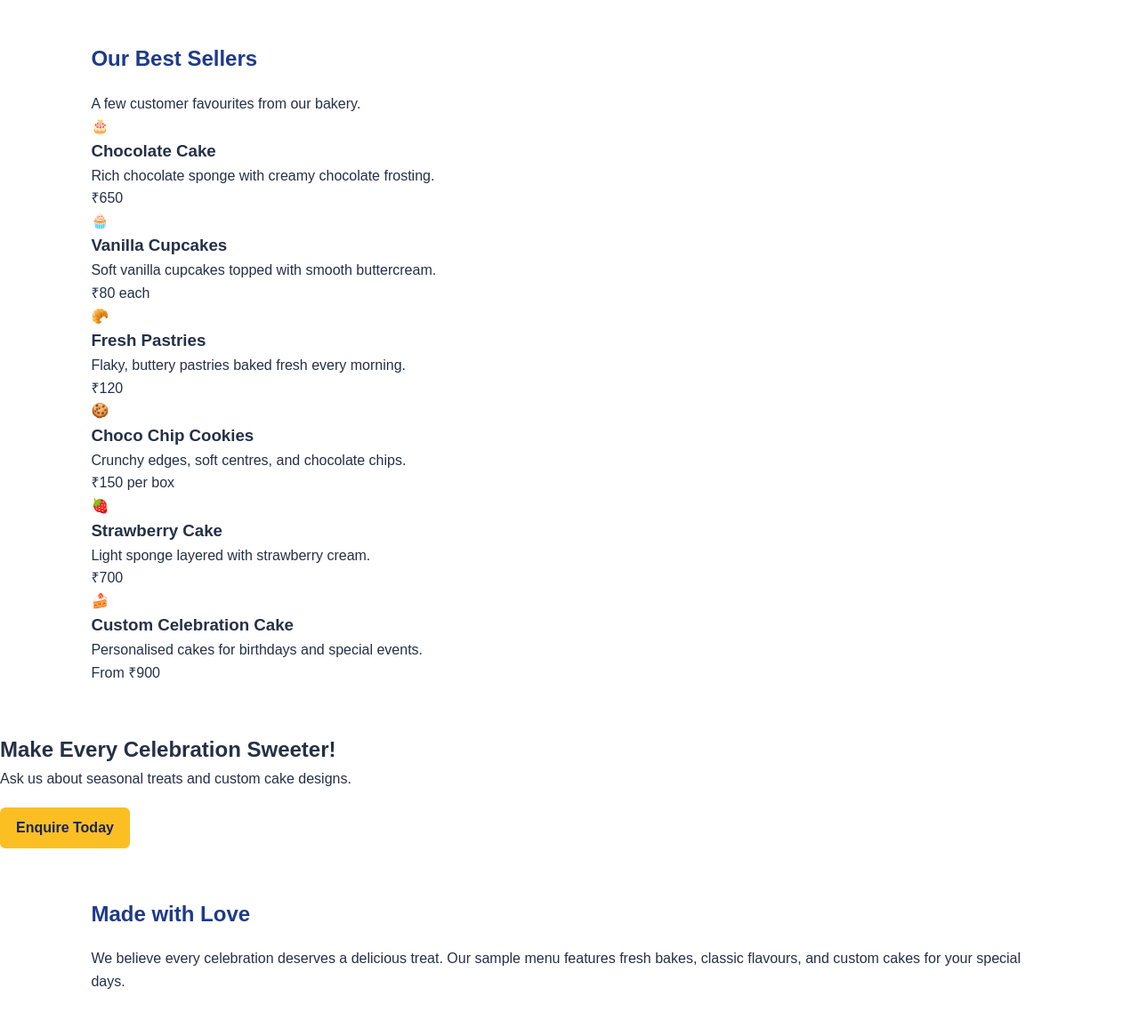
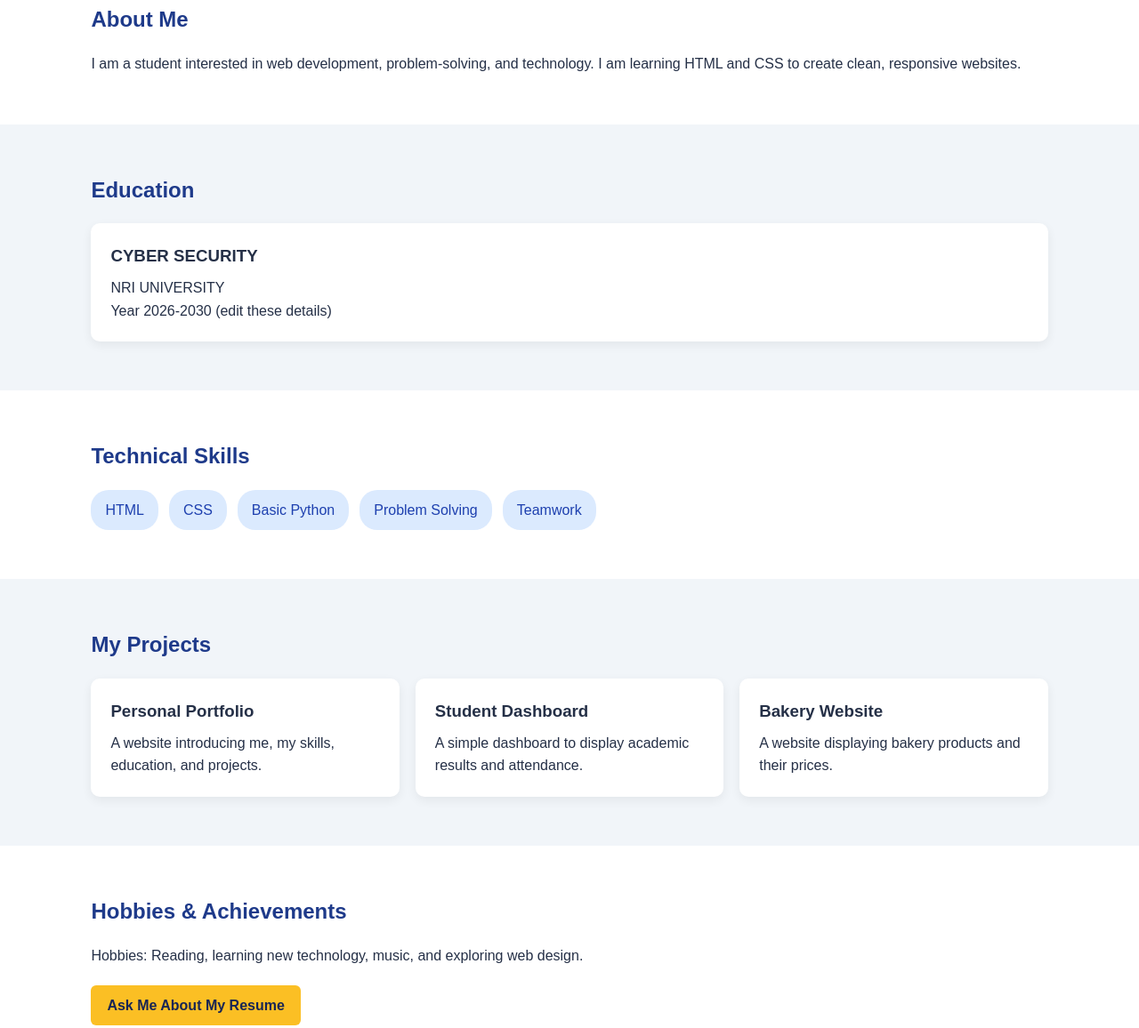
Before and after one commit to mohithcybersecurity-dotcom/Wd_Activity_Based_Learning, a plain HTML site: page 1-Personal-Portfolio/index.html in a window 1280 px wide. Shown: the part 591-1747 px from the top of the page at 89% size. Drawn offline with Linux system fonts and the light colour scheme.

Commit message:
Update index.html for personal portfolio

```diff
--- a/1-Personal-Portfolio/index.html
+++ b/1-Personal-Portfolio/index.html
@@ -3,96 +3,84 @@
 <head>
     <meta charset="UTF-8">
     <meta name="viewport" content="width=device-width, initial-scale=1.0">
-    <title>Sweet Crumbs Bakery</title>
+    <title>My Personal Portfolio</title>
     <link rel="stylesheet" href="style.css">
 </head>
 <body>
-    <header class="header">
+    <header>
         <nav class="navbar">
-            <a class="logo" href="#home">Sweet Crumbs</a>
+            <h2>MyPortfolio</h2>
             <div>
-                <a href="#home">Home</a>
-                <a href="#products">Our Treats</a>
-                <a href="#offers">Special Offers</a>
+                <a href="#about">About</a>
+                <a href="#education">Education</a>
+                <a href="#skills">Skills</a>
+                <a href="#projects">Projects</a>
                 <a href="#contact">Contact</a>
             </div>
         </nav>
+        <section class="hero">
+            <p class="eyebrow">HELLO, I'M</p>
+            <h1>P MOHITH</h1>
+            <h2>Student | Beginner Web Developer</h2>
+            <p>I enjoy learning technology and building useful websites.</p>
+            <a class="button" href="#projects">View My Projects</a>
+        </section>
     </header>
 
     <main>
-        <section id="home" class="hero">
-            <div class="hero-content">
-                <p class="tagline">FRESH FROM OUR OVEN</p>
-                <h1>A Little Sweetness<br>for Every Moment</h1>
-                <p>Fresh cakes, delicious pastries, and handmade cookies prepared with care.</p>
-                <a class="button" href="#products">Explore Our Treats</a>
+        <section id="about" class="section">
+            <h2>About Me</h2>
+            <p>I am a student interested in web development, problem-solving, and technology. I am learning HTML and CSS to create clean, responsive websites.</p>
+        </section>
+
+        <section id="education" class="section shaded">
+            <h2>Education</h2>
+            <div class="card">
+                <h3>CYBER SECURITY </h3>
+                <p>NRI UNIVERSITY</p>
+                <p>Year 2026-2030 (edit these details)</p>
             </div>
         </section>
 
-        <section id="products" class="section">
-            <h2>Our Best Sellers</h2>
-            <p class="intro">A few customer favourites from our bakery.</p>
-            <div class="product-grid">
-                <article class="product-card">
-                    <div class="product-emoji" aria-hidden="true">🎂</div>
-                    <h3>Chocolate Cake</h3>
-                    <p>Rich chocolate sponge with creamy chocolate frosting.</p>
-                    <p class="price">₹650</p>
+        <section id="skills" class="section">
+            <h2>Technical Skills</h2>
+            <div class="skill-list">
+                <span>HTML</span><span>CSS</span><span>Basic Python</span>
+                <span>Problem Solving</span><span>Teamwork</span>
+            </div>
+        </section>
+
+        <section id="projects" class="section shaded">
+            <h2>My Projects</h2>
+            <div class="cards">
+                <article class="card">
+                    <h3>Personal Portfolio</h3>
+                    <p>A website introducing me, my skills, education, and projects.</p>
                 </article>
-                <article class="product-card">
-                    <div class="product-emoji" aria-hidden="true">🧁</div>
-                    <h3>Vanilla Cupcakes</h3>
-                    <p>Soft vanilla cupcakes topped with smooth buttercream.</p>
-                    <p class="price">₹80 each</p>
+                <article class="card">
+                    <h3>Student Dashboard</h3>
+                    <p>A simple dashboard to display academic results and attendance.</p>
                 </article>
-                <article class="product-card">
-                    <div class="product-emoji" aria-hidden="true">🥐</div>
-                    <h3>Fresh Pastries</h3>
-                    <p>Flaky, buttery pastries baked fresh every morning.</p>
-                    <p class="price">₹120</p>
-                </article>
-                <article class="product-card">
-                    <div class="product-emoji" aria-hidden="true">🍪</div>
-                    <h3>Choco Chip Cookies</h3>
-                    <p>Crunchy edges, soft centres, and chocolate chips.</p>
-                    <p class="price">₹150 per box</p>
-                </article>
-                <article class="product-card">
-                    <div class="product-emoji" aria-hidden="true">🍓</div>
-                    <h3>Strawberry Cake</h3>
-                    <p>Light sponge layered with strawberry cream.</p>
-                    <p class="price">₹700</p>
-                </article>
-                <article class="product-card">
-                    <div class="product-emoji" aria-hidden="true">🍰</div>
-                    <h3>Custom Celebration Cake</h3>
-                    <p>Personalised cakes for birthdays and special events.</p>
-                    <p class="price">From ₹900</p>
+                <article class="card">
+                    <h3>Bakery Website</h3>
+                    <p>A website displaying bakery products and their prices.</p>
                 </article>
             </div>
         </section>
 
-        <section id="offers" class="offer">
-            <h2>Make Every Celebration Sweeter!</h2>
-            <p>Ask us about seasonal treats and custom cake designs.</p>
-            <a class="button" href="#contact">Enquire Today</a>
+        <section class="section">
+            <h2>Hobbies & Achievements</h2>
+            <p>Hobbies: Reading, learning new technology, music, and exploring web design.</p>
+            <p><a class="button" href="#contact">Ask Me About My Resume</a></p>
         </section>
 
-        <section class="section">
-            <h2>Made with Love</h2>
-            <p class="intro">We believe every celebration deserves a delicious treat. Our sample menu features fresh bakes, classic flavours, and custom cakes for your special days.</p>
-        </section>
-
-        <section id="contact" class="contact">
-            <h2>Visit or Contact Us</h2>
-            <p><strong>Address:</strong> 12 Sweet Street, Your City</p>
-            <p><strong>Phone:</strong> +91 98765 43210 (sample number)</p>
-            <p><strong>Email:</strong> hello@sweetcrumbs.example</p>
-            <p><strong>Opening Hours:</strong> Monday–Saturday, 9:00 AM–8:00 PM</p>
-            <p class="note">This is a demonstration website. Replace the sample address, phone, prices, and hours with real details.</p>
+        <section id="contact" class="section shaded">
+            <h2>Contact Me</h2>
+            <p>Email: mohith@gmail.com</p>
+            <p>Location: GUDIVADA</p>
         </section>
     </main>
 
-    <footer><p>© 2026 Sweet Crumbs Bakery | Baked with love</p></footer>
+    <footer><p>© 2026 Your Name | Personal Portfolio</p></footer>
 </body>
 </html>
```
